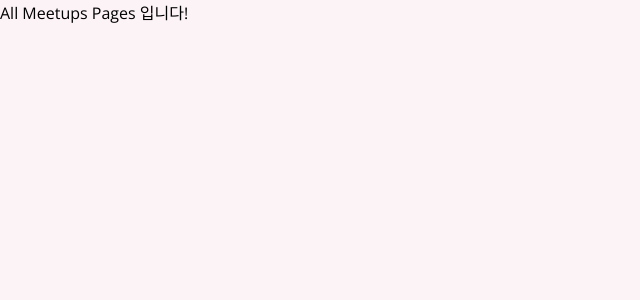
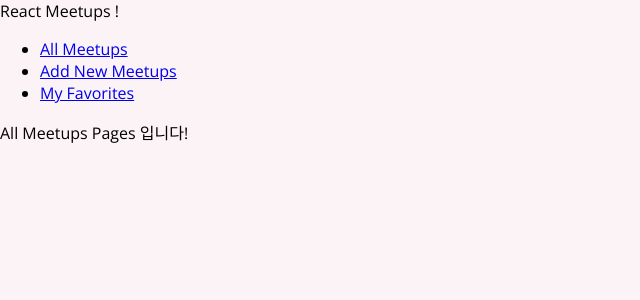
Before and after one commit to AronLee5263/udemy-react2, a React (Create React App) app: page / in a window 1280 px wide. Shown: the top 300 px of the page, without its empty margins (0-640 px from the left). Built offline with nearby package versions, Linux system fonts and the light colour scheme.

Commit message:
네비게이션 기능 추가.
MainNavigation 스크립트 추가.

```diff
--- a/src/App.js
+++ b/src/App.js
@@ -2,10 +2,12 @@
 import AllMeetupsPage from "./pages/AllMeetups";
 import FavoritesPage from "./pages/Favorites";
 import NewMeetupPage from "./pages/NewMeetup";
+import MainNavigation from "./components/layout/MainNavigation";
 
 function App() {
   return (
     <div>
+      <MainNavigation />
       <Switch>
         <Route path="/" exact>
           <AllMeetupsPage />
--- /dev/null
+++ b/src/components/layout/MainNavigation.js
@@ -0,0 +1,24 @@
+import { Link } from "react-router-dom";
+
+function MainNavigation() {
+  return (
+    <header>
+      <div>React Meetups !</div>
+      <nav>
+        <ul>
+          <li>
+            <Link to="/">All Meetups</Link>
+          </li>
+          <li>
+            <Link to="/new-meetup">Add New Meetups</Link>
+          </li>
+          <li>
+            <Link to="/favorites">My Favorites</Link>
+          </li>
+        </ul>
+      </nav>
+    </header>
+  );
+}
+
+export default MainNavigation;
```
